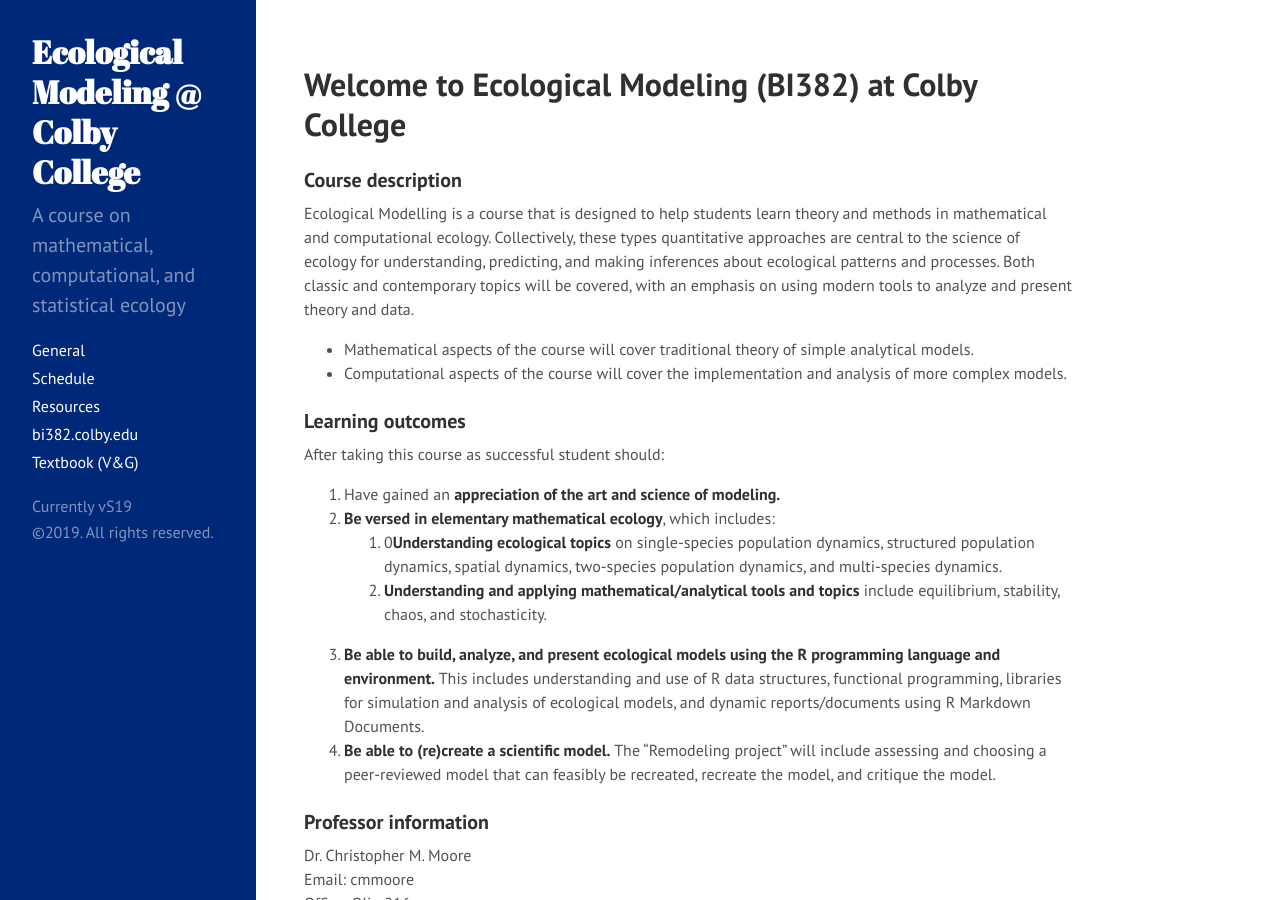
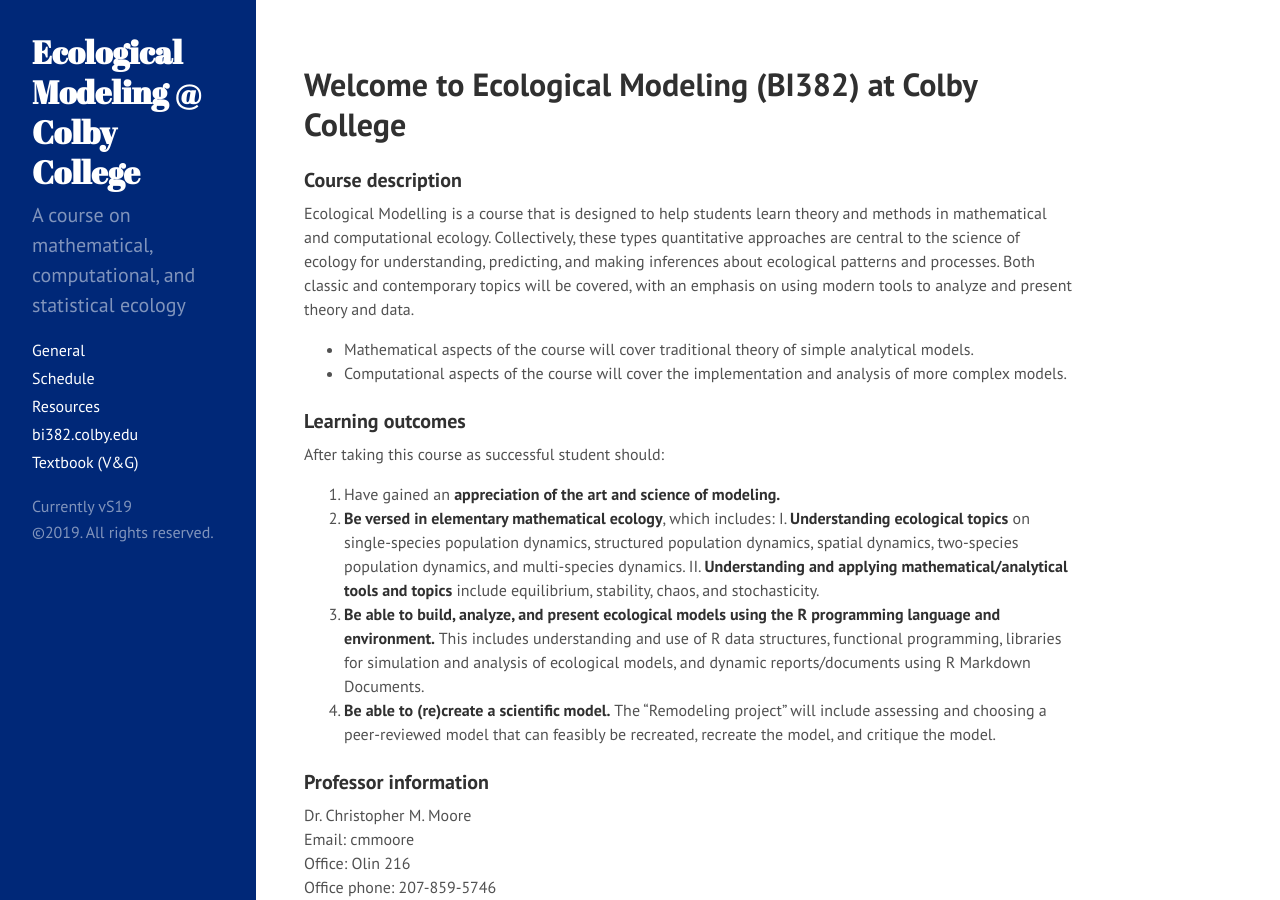
Before and after one commit to davan690/ColbyEcology.github.io, a Jekyll site: the page built from index.md, in a window 1280 px wide and 900 px high. Built offline with Jekyll 4.4.1, drawn with Linux system fonts in a browser that asks for light colours.

Commit message:
sublist n LOs v. 2

```diff
--- a/index.md
+++ b/index.md
@@ -15,8 +15,8 @@ Ecological Modelling is a course that is designed to help students learn theory
 After taking this course as successful student should:
 1. Have gained an **appreciation of the art and science of modeling.**
 2. **Be versed in elementary mathematical ecology**, which includes:
-	3. 0**Understanding ecological topics** on single-species population dynamics, structured population dynamics, spatial dynamics, two-species population dynamics, and multi-species dynamics.
-	4. **Understanding and applying mathematical/analytical tools and topics** include equilibrium, stability, chaos, and stochasticity.
+	I. **Understanding ecological topics** on single-species population dynamics, structured population dynamics, spatial dynamics, two-species population dynamics, and multi-species dynamics.
+	II. **Understanding and applying mathematical/analytical tools and topics** include equilibrium, stability, chaos, and stochasticity.
 3. **Be able to build, analyze, and present ecological models using the R programming language and environment.** This includes understanding and use of R data structures, functional programming, libraries for simulation and analysis of ecological models, and dynamic reports/documents using R Markdown Documents.
 4. **Be able to (re)create a scientific model.** The “Remodeling project” will include assessing and choosing a peer-reviewed model that can feasibly be recreated, recreate the model, and critique the model.
 
```
